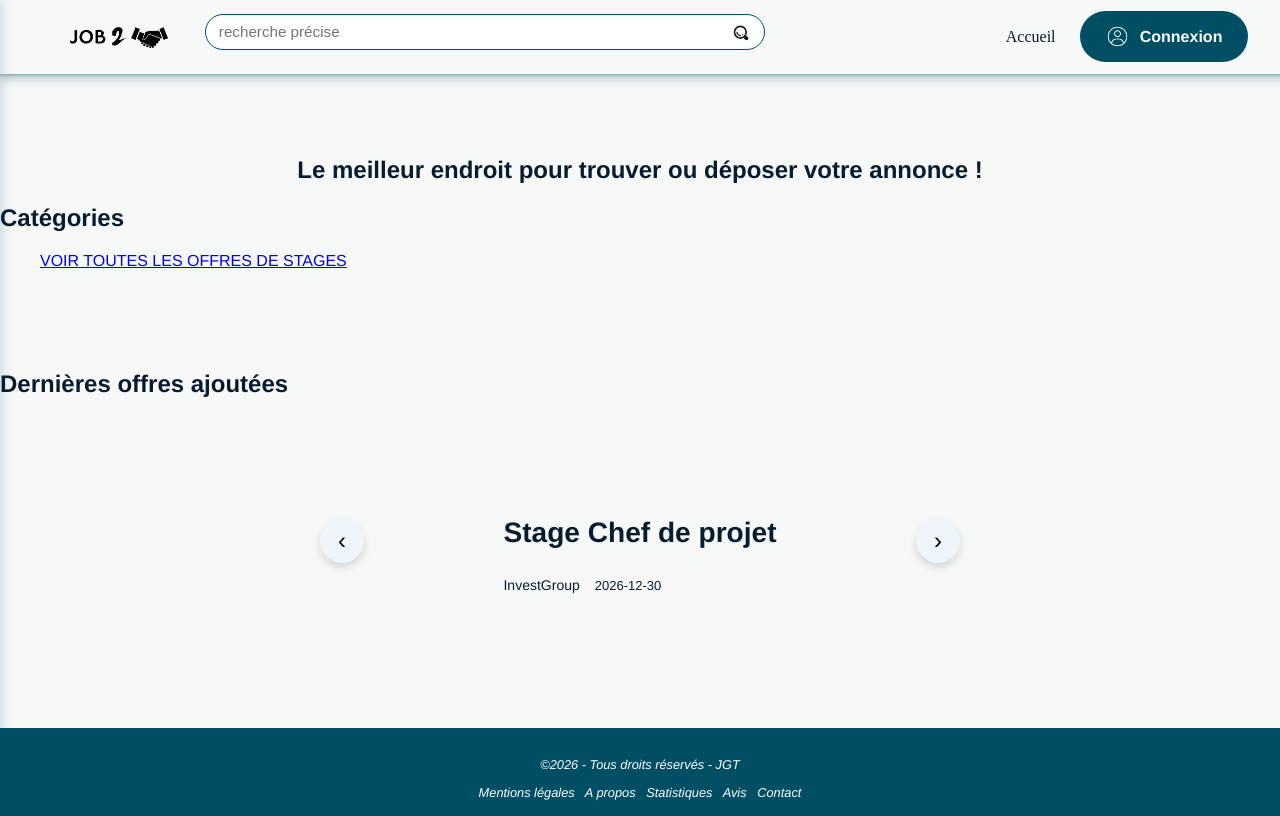
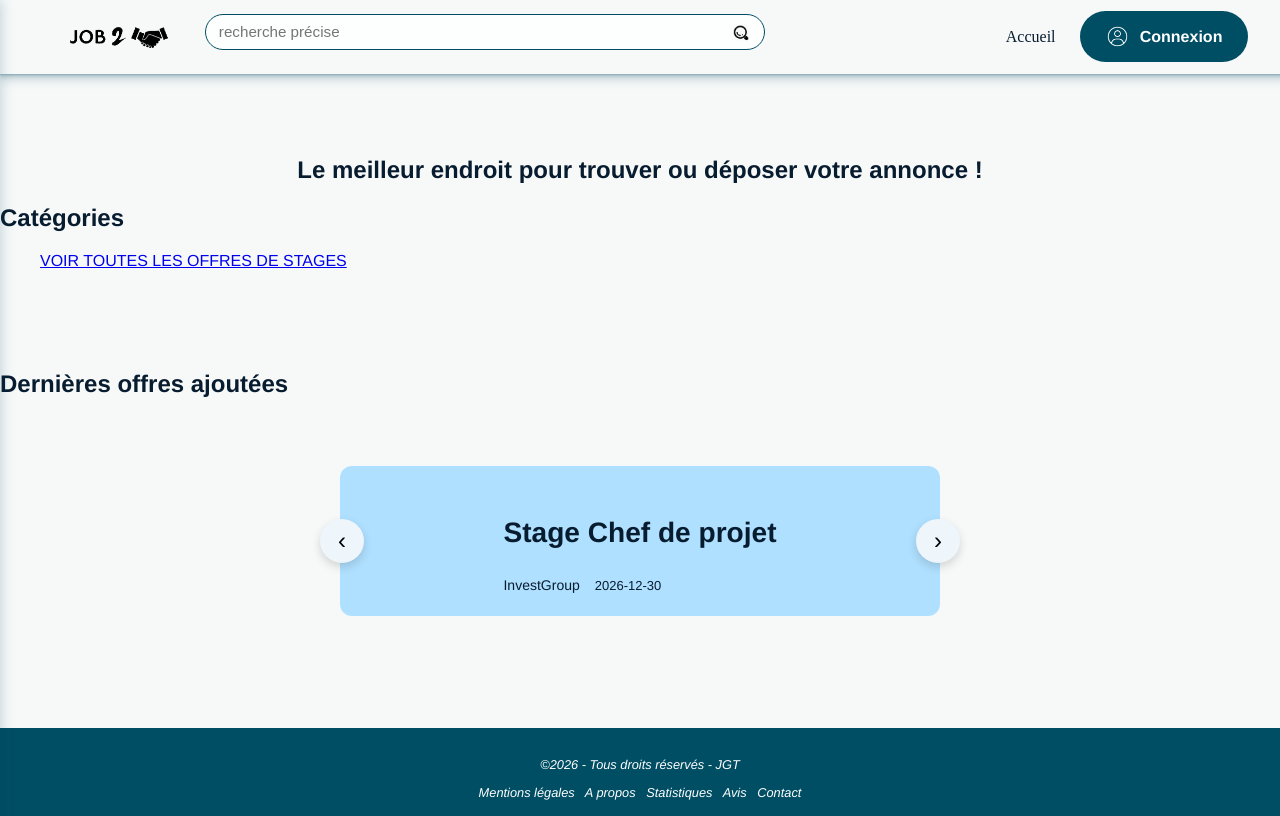
Before and after one commit to loisb3767/site_stages, a PHP site: page /index.php?page=accueil in a window 1280 px wide. Run offline with PHP 8.4, Linux system fonts and the light colour scheme; data comes from the database, SQL or seed files in the repository; a stand-in replaces the project's code that opens the database connection.

Commit message:
Changement couleur cartes accueil offres

```diff
--- a/projet-static.local/assets/style.css
+++ b/projet-static.local/assets/style.css
@@ -13,6 +13,7 @@
     --secondary-text-color-rgb: 255, 255, 255;
     --light: color-mix(in srgb, #d8ecff 30%, var(--background-color) 70%);
     --light-rgb: 255, 255, 255;
+    --light-blue: #afe0ff;
     --error-color: #f00;
     --good-color: #0f0;
 }
```
